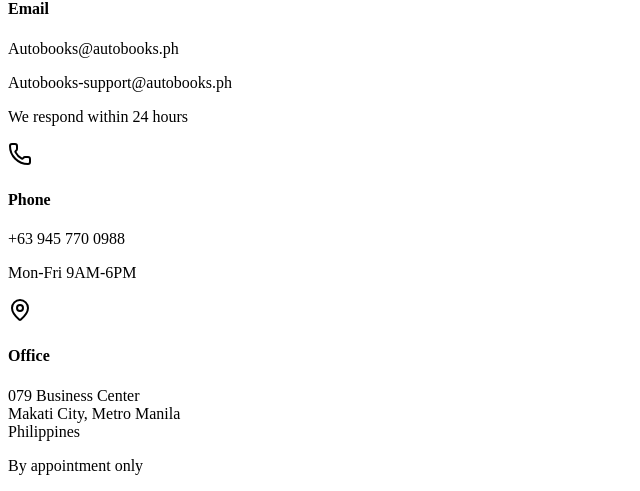
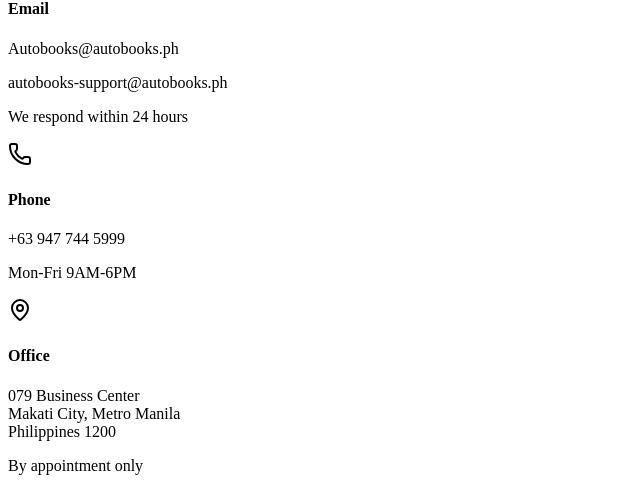
Before and after one commit to aljunalei/auto-books, a Next.js app in the folder autobooks-ph/: page / in a window 1280 px wide. Shown: the part 1417-1908 px from the top of the page, without its empty margins (0-640 px from the left). Built offline with nearby package versions, Linux system fonts and the light colour scheme.

Commit message:
Chore: Updated text for the contacts

```diff
--- a/autobooks-ph/src/app/page.tsx
+++ b/autobooks-ph/src/app/page.tsx
@@ -169,7 +169,7 @@
                     <div>
                       <h4 className="font-semibold text-lg mb-1">Email</h4>
                       <p className="text-gray-600">Autobooks@autobooks.ph</p>
-                      <p className="text-gray-600">Autobooks-support@autobooks.ph</p>
+                      <p className="text-gray-600">autobooks-support@autobooks.ph</p>
                       <p className="text-sm text-gray-500 mt-1">We respond within 24 hours</p>
                     </div>
                   </div>
@@ -180,7 +180,7 @@
                     </div>
                     <div>
                       <h4 className="font-semibold text-lg mb-1">Phone</h4>
-                      <p className="text-gray-600">+63 945 770 0988</p>
+                      <p className="text-gray-600">+63 947 744 5999</p>
                       <p className="text-sm text-gray-500 mt-1">Mon-Fri 9AM-6PM</p>
                     </div>
                   </div>
@@ -194,7 +194,7 @@
                       <p className="text-gray-600">
                         079 Business Center<br />
                         Makati City, Metro Manila<br />
-                        Philippines
+                        Philippines 1200
                       </p>
                       <p className="text-sm text-gray-500 mt-1">By appointment only</p>
                     </div>
```
